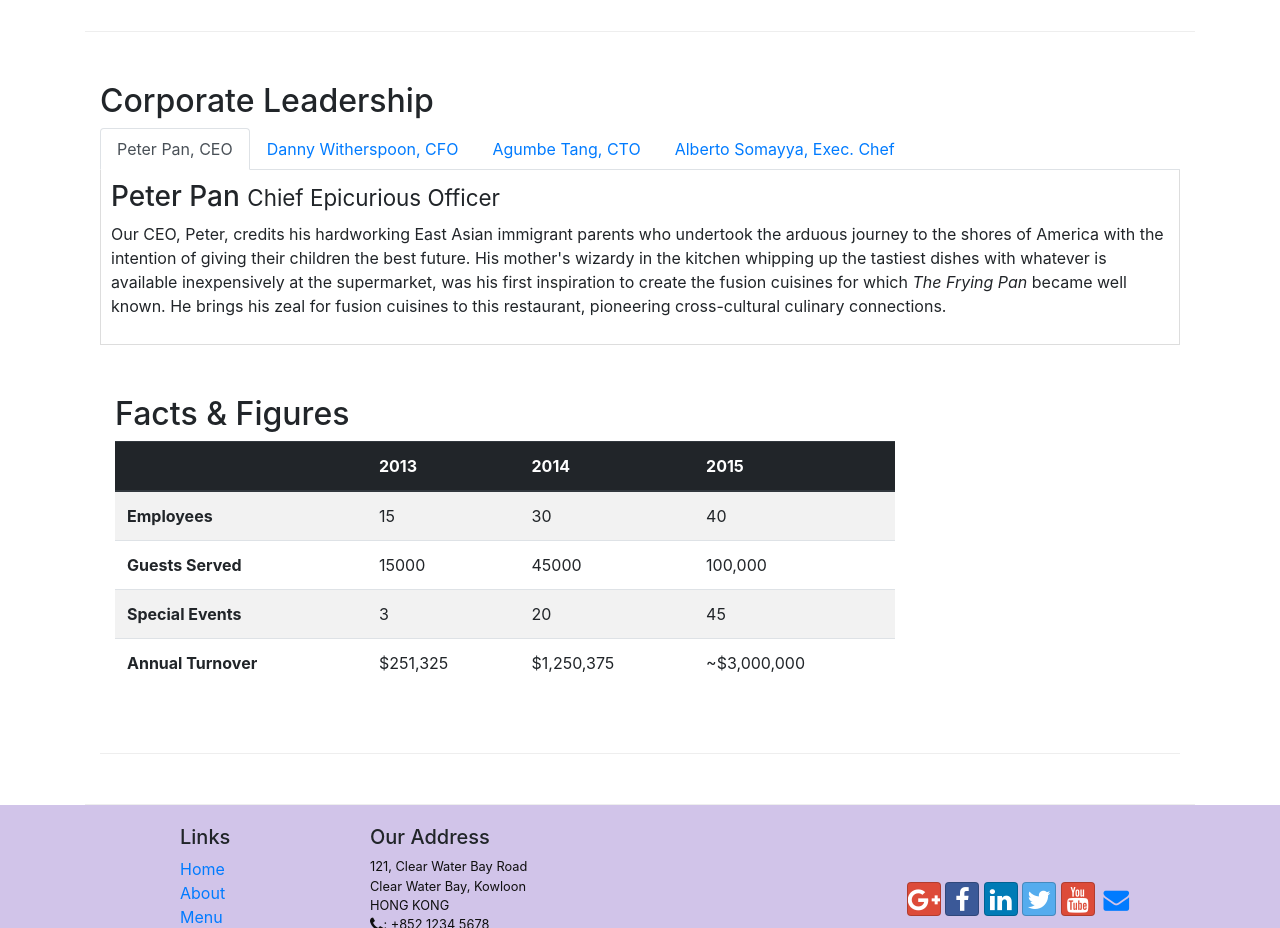
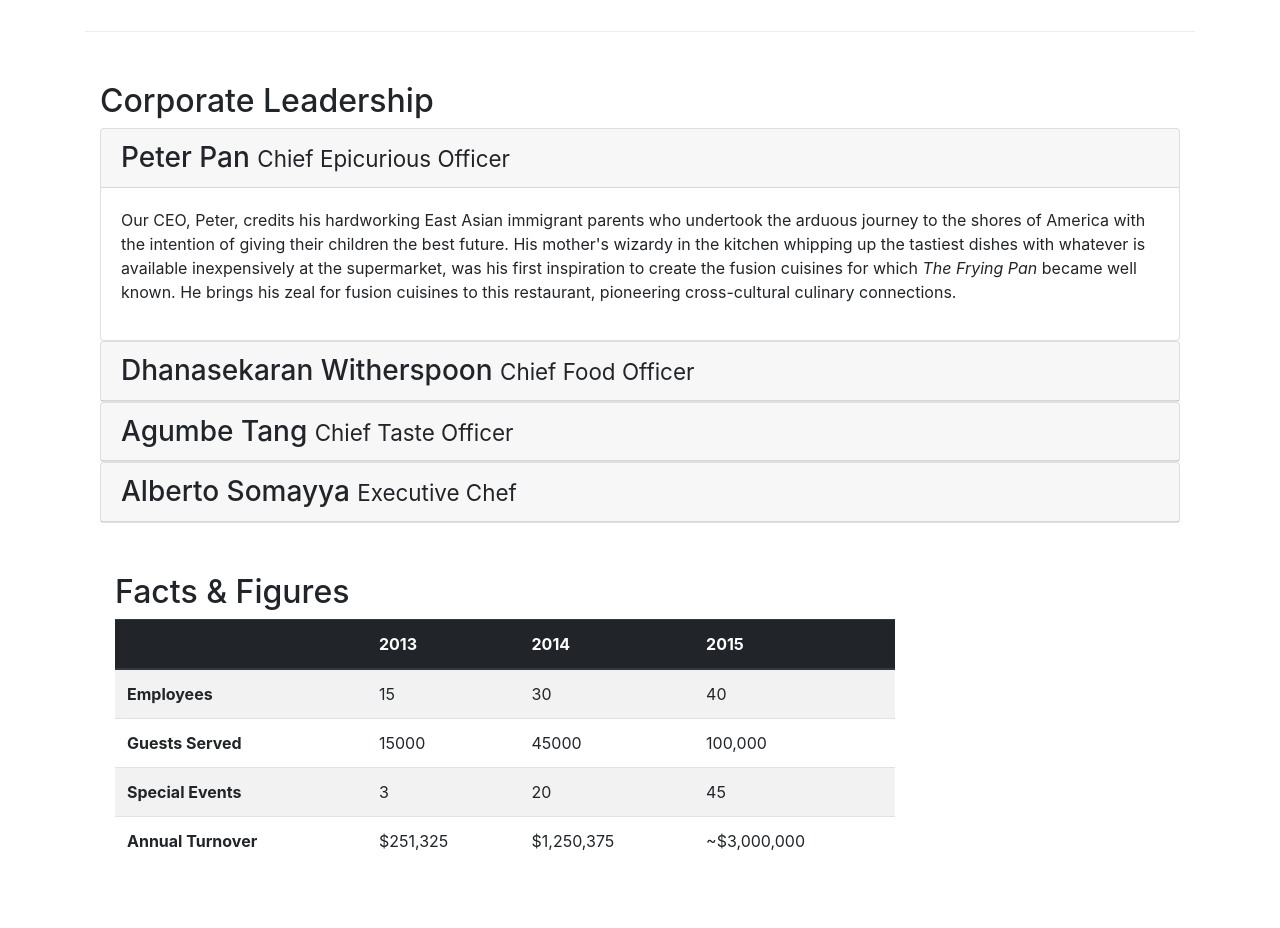
Before and after one commit to cnaant2/conFusiun, a website: page aboutus.html in a window 1280 px wide. Shown: the part 940-1868 px from the top of the page. Drawn offline with nearby package versions, Linux system fonts and the light colour scheme.

Commit message:
accordion

```diff
--- a/aboutus.html
+++ b/aboutus.html
@@ -106,40 +106,62 @@
         <div class="row row-content">
             <div class="col-12">
                 <h2>Corporate Leadership</h2>
-                <ul class="nav nav-tabs">
-                  <li class="nav-item">
-                    <a class="nav-link active" href="#peter"
-                      role="tab" data-toggle="tab">Peter Pan, CEO</a>
-                  </li>
-                  <li class="nav-item">
-                    <a class="nav-link" href="#danny"
-                      role="tab" data-toggle="tab">Danny Witherspoon, CFO</a>
-                  </li>
-                  <li class="nav-item">
-                    <a class="nav-link" href="#agumbe"
-                      role="tab" data-toggle="tab">Agumbe Tang, CTO</a>
-                  </li>
-                  <li class="nav-item">
-                    <a class="nav-link" href="#alberto"
-                      role="tab" data-toggle="tab">Alberto Somayya, Exec. Chef</a>
-                  </li>
-                </ul>
-                <div class="tab-content">
-                  <div role="tabpanel" class="tab-pane fade show active" id="peter">
-                    <h3>Peter Pan <small>Chief Epicurious Officer</small></h3>
-                    <p class="d-none d-sm-block">Our CEO, Peter, credits his hardworking East Asian immigrant parents who undertook the arduous journey to the shores of America with the intention of giving their children the best future. His mother's wizardy in the kitchen whipping up the tastiest dishes with whatever is available inexpensively at the supermarket, was his first inspiration to create the fusion cuisines for which <em>The Frying Pan</em> became well known. He brings his zeal for fusion cuisines to this restaurant, pioneering cross-cultural culinary connections.</p>
+                <div id="accordion">
+                  <div class="card">
+                    <div class="card-header" role="tab" id="peterhead">
+                      <h3 class="mb-0">
+                        <a data-toggle="collapse" data-target="#peter">
+                        Peter Pan <small>Chief Epicurious Officer</small>
+                        </a>
+                      </h3>
+                    </div>
+                    <div class="collapse show" id="peter" data-parent="#accordion">
+                      <div class="card-body">
+                        <p class="d-none d-sm-block">Our CEO, Peter, credits his hardworking East Asian immigrant parents who undertook the arduous journey to the shores of America with the intention of giving their children the best future. His mother's wizardy in the kitchen whipping up the tastiest dishes with whatever is available inexpensively at the supermarket, was his first inspiration to create the fusion cuisines for which <em>The Frying Pan</em> became well known. He brings his zeal for fusion cuisines to this restaurant, pioneering cross-cultural culinary connections.</p>
+                      </div>
+                    </div>
                   </div>
-                  <div role="tabpanel" class="tab-pane fade" id="danny">
-                    <h3>Dhanasekaran Witherspoon <small>Chief Food Officer</small></h3>
-                    <p class="d-none d-sm-block">Our CFO, Danny, as he is affectionately referred to by his colleagues, comes from a long established family tradition in farming and produce. His experiences growing up on a farm in the Australian outback gave him great appreciation for varieties of food sources. As he puts it in his own words, <em>Everything that runs, wins, and everything that stays, pays!</em></p>
+                  <div class="card">
+                    <div class="card-header" role="tab" id="dannyhead">
+                      <h3 class="mb-0">
+                        <a data-toggle="collapse" data-target="#danny">
+                        Dhanasekaran Witherspoon <small>Chief Food Officer</small>
+                        </a>
+                      </h3>
+                    </div>
+                    <div class="collapse" id="danny" data-parent="#accordion">
+                      <div class="card-body">
+                        <p class="d-none d-sm-block">Our CFO, Danny, as he is affectionately referred to by his colleagues, comes from a long established family tradition in farming and produce. His experiences growing up on a farm in the Australian outback gave him great appreciation for varieties of food sources. As he puts it in his own words, <em>Everything that runs, wins, and everything that stays, pays!</em></p>
+                      </div>
+                    </div>
                   </div>
-                  <div role="tabpanel" class="tab-pane fade" id="agumbe">
-                    <h3>Agumbe Tang <small>Chief Taste Officer</small></h3>
-                    <p class="d-none d-sm-block">Blessed with the most discerning gustatory sense, Agumbe, our CTO, personally ensures that every dish that we serve meets his exacting tastes. Our chefs dread the tongue lashing that ensues if their dish does not meet his exacting standards. He lives by his motto, <em>You click only if you survive my lick.</em></p>
+                  <div class="card">
+                    <div class="card-header" role="tab" id="agumbehead">
+                      <h3 class="mb-0">
+                        <a data-toggle="collapse" data-target="#agumbe">
+                        Agumbe Tang <small>Chief Taste Officer</small>
+                        </a>
+                      </h3>
+                    </div>
+                    <div class="collapse" id="agumbe" data-parent="#accordion">
+                      <div class="card-body">
+                        <p class="d-none d-sm-block">Blessed with the most discerning gustatory sense, Agumbe, our CTO, personally ensures that every dish that we serve meets his exacting tastes. Our chefs dread the tongue lashing that ensues if their dish does not meet his exacting standards. He lives by his motto, <em>You click only if you survive my lick.</em></p>
+                      </div>
+                    </div>
                   </div>
-                  <div role="tabpanel" class="tab-pane fade" id="alberto">
-                    <h3>Alberto Somayya <small>Executive Chef</small></h3>
-                    <p class="d-none d-sm-block">Award winning three-star Michelin chef with wide International experience having worked closely with whos-who in the culinary world, he specializes in creating mouthwatering Indo-Italian fusion experiences. He says, <em>Put together the cuisines from the two craziest cultures, and you get a winning hit! Amma Mia!</em></p>
+                  <div class="card">
+                    <div class="card-header" role="tab" id="albertohead">
+                      <h3 class="mb-0">
+                        <a data-toggle="collapse" data-target="#alberto">
+                        Alberto Somayya <small>Executive Chef</small>
+                        </a>
+                      </h3>
+                    </div>
+                    <div class="collapse" id="alberto" data-parent="#accordion">
+                      <div class="card-body">
+                        <p class="d-none d-sm-block">Award winning three-star Michelin chef with wide International experience having worked closely with whos-who in the culinary world, he specializes in creating mouthwatering Indo-Italian fusion experiences. He says, <em>Put together the cuisines from the two craziest cultures, and you get a winning hit! Amma Mia!</em></p>
+                      </div>
+                    </div>
                   </div>
                 </div>
                 <div class="row row-content">
```
